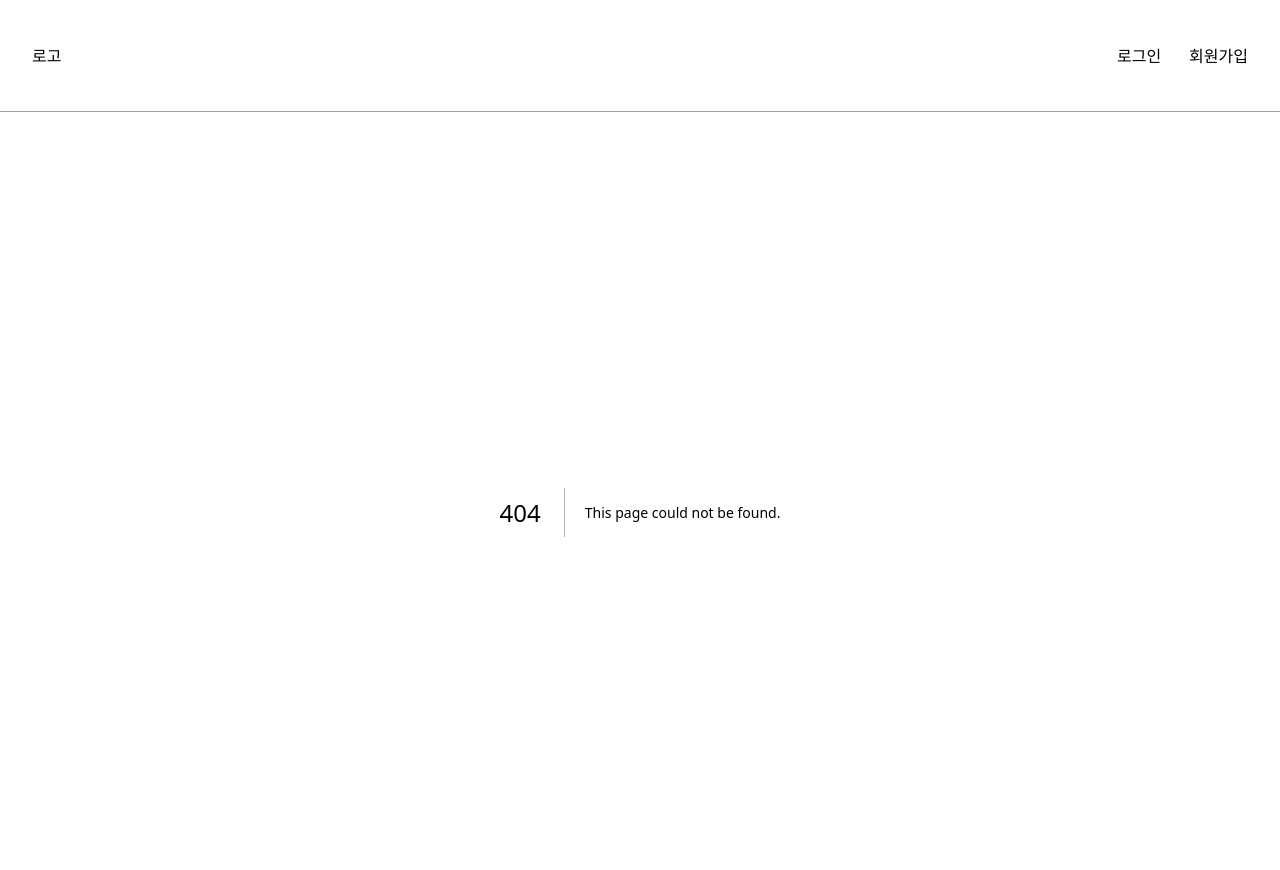
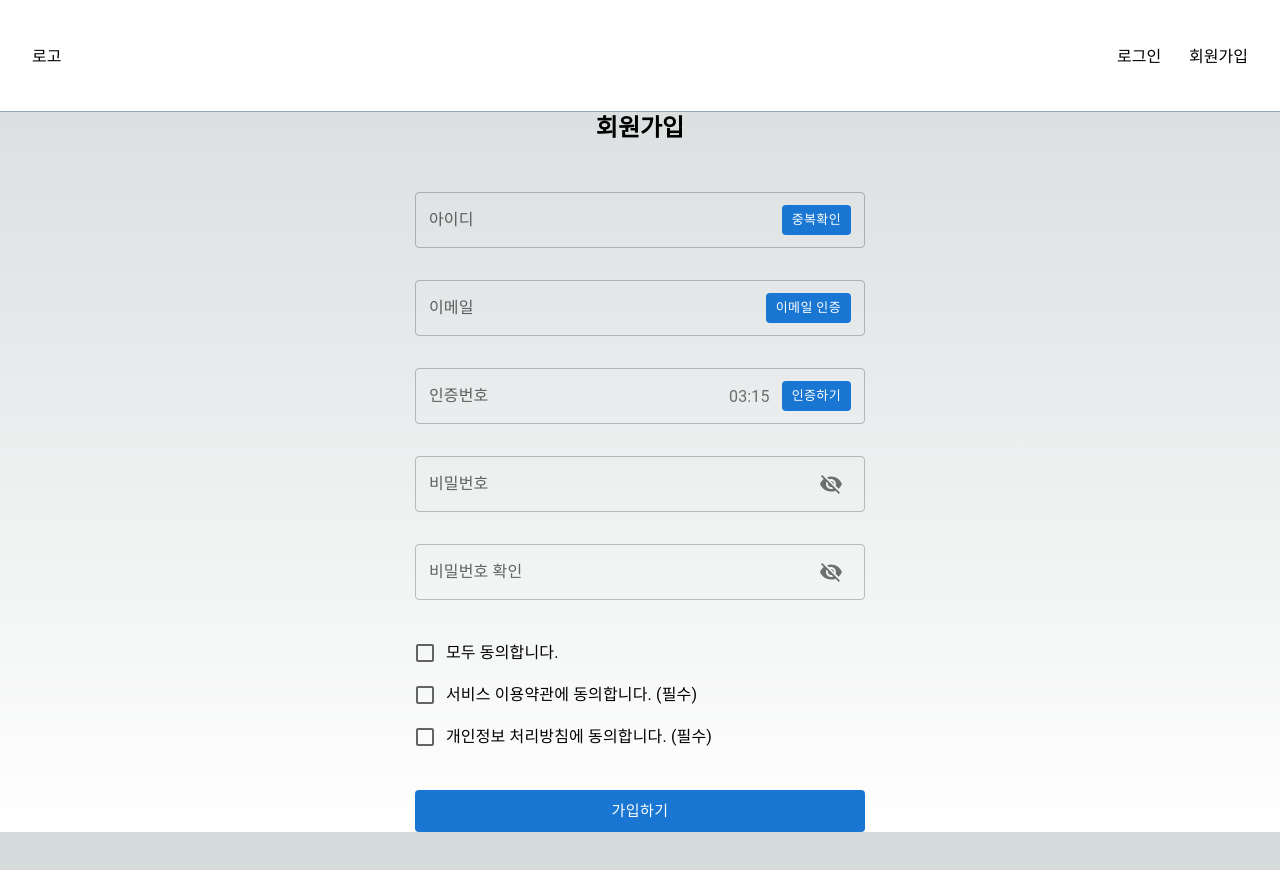
Before and after one commit to knou-course-review/frontend, a Next.js app: page /signup in a window 1280 px wide. Before the commit this address had no page. Shown: the top 870 px of the page. After the commit the page ends 832 px from the top, so only its background shows below. Built offline with nearby package versions, Linux system fonts and the light colour scheme.

Commit message:
feat: 회원가입 페이지 구현

```diff
--- /dev/null
+++ b/src/app/signup/page.tsx
@@ -0,0 +1,10 @@
+import SignUpForm from "@/components/signup/SignUpForm";
+
+export default function Login() {
+  return (
+    <div className="flex flex-col gap-4">
+      <h1 className="font-bold text-2xl mb-8 text-center">회원가입</h1>
+      <SignUpForm />
+    </div>
+  );
+}
```
